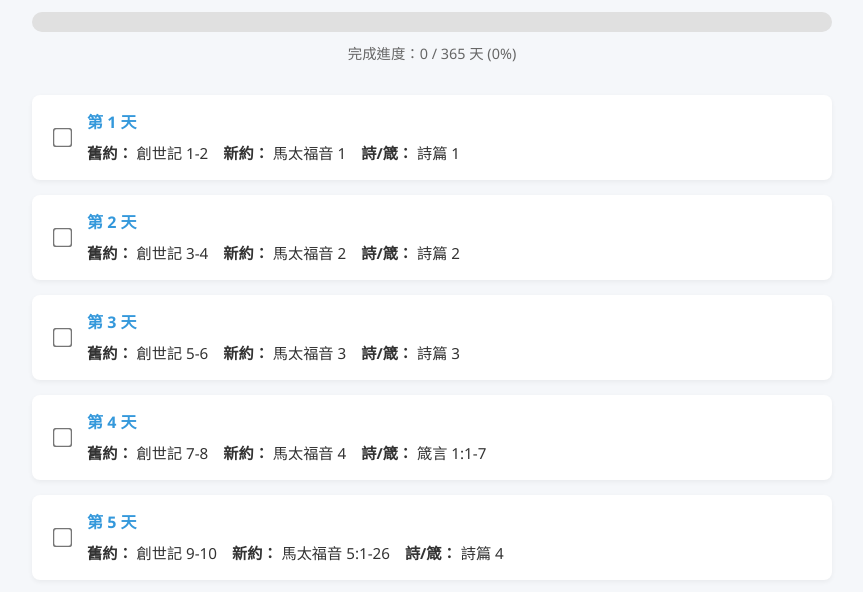
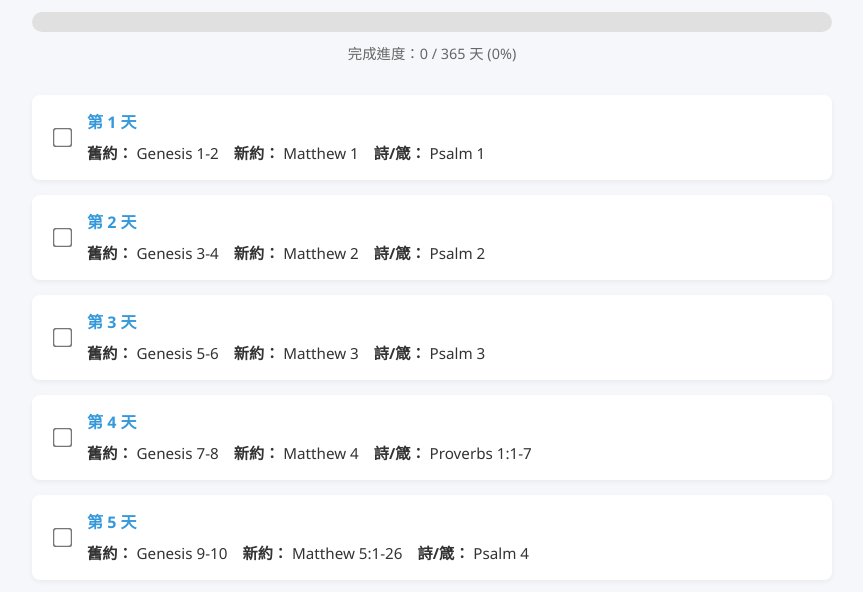
Before and after one commit to Teraze17/bible_study, a plain HTML site: page index.html in a window 1280 px wide. Shown: the part 140-732 px from the top of the page, without its empty margins (208-1071 px from the left). Drawn offline with Linux system fonts and the light colour scheme.

Commit message:
Update index.html
remove translation function

```diff
--- a/index.html
+++ b/index.html
@@ -789,9 +789,9 @@
             const isChecked = localProgress[plan.day] ? 'checked' : '';
             const completedClass = isChecked ? 'completed' : '';
 
-            const otText = translateText(plan.ot);
-            const ntText = translateText(plan.nt);
-            const psText = translateText(plan.ps);
+            const otText = plan.ot;
+            const ntText = plan.nt;
+            const psText = plan.ps;
 
             dayCard.innerHTML = `
                 <div class="checkbox-wrapper">
@@ -850,4 +850,5 @@
 </script>
 
 </body>
+
 </html>
```
